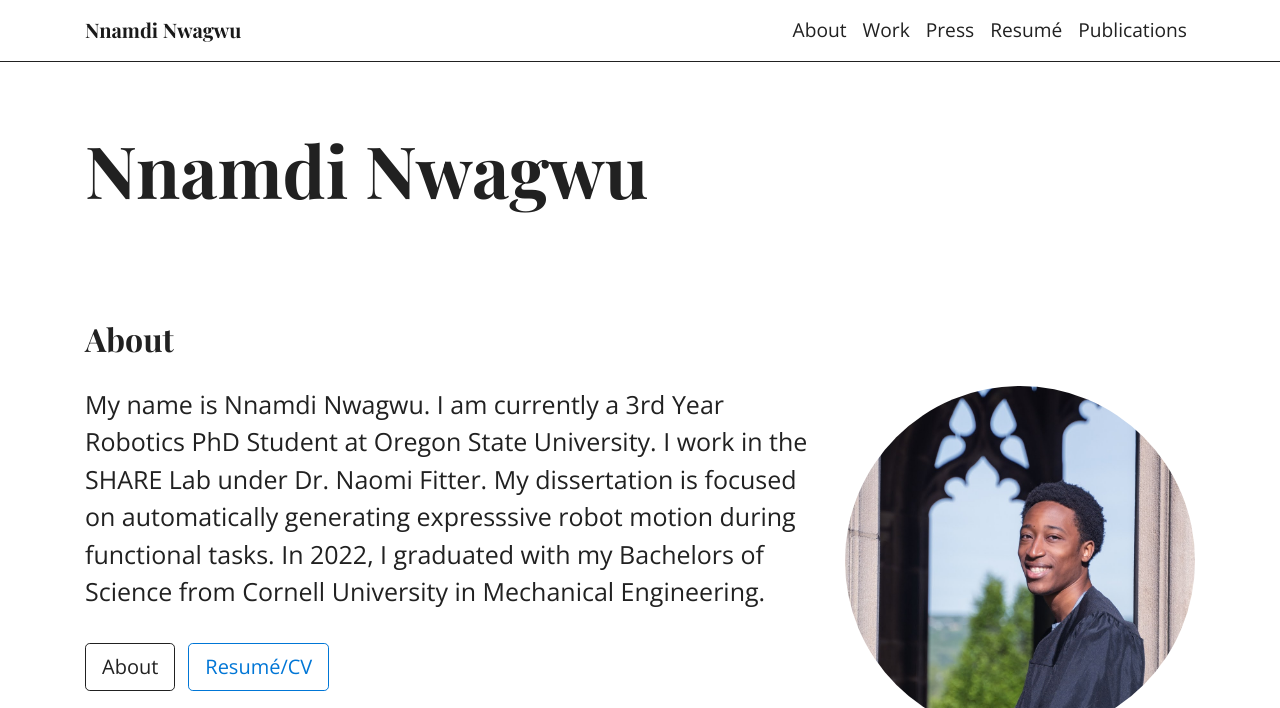
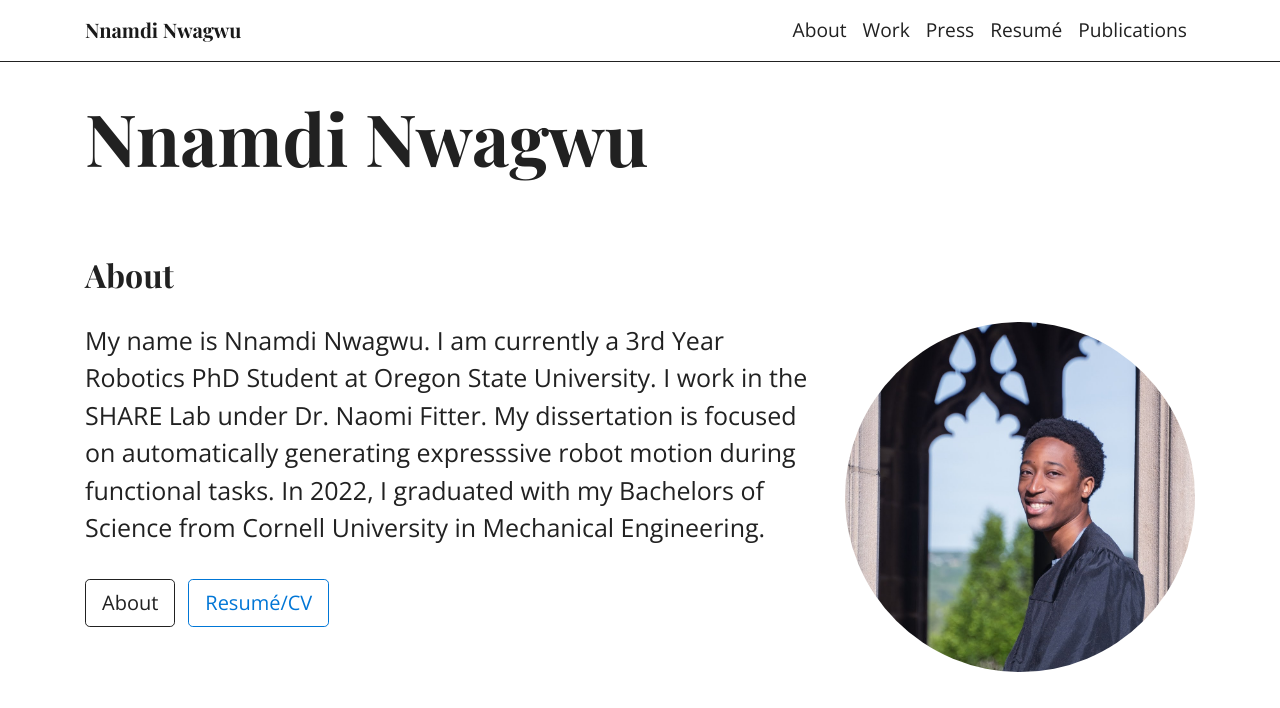
Before and after one commit to nnamd/nnamd.github.io, a Jekyll site: the page built from _pages/index.md, in a window 1280 px wide. Shown: the top 708 px of the page. Built offline with Jekyll 4.4.1, drawn with Linux system fonts in a browser that asks for light colours; grey boxes are pictures that could not be loaded.

Commit message:
Update jumbotron.html

```diff
--- a/_includes/jumbotron.html
+++ b/_includes/jumbotron.html
@@ -1,5 +1,5 @@
 {% if page.layout == "home" %}
-<div class="jumbotron">
+<div class="jumbotron py-3 mb-0">
     <div class="container">
         <div class="row">
             <div class="col-sm-10">
@@ -12,7 +12,7 @@
     </div>
 </div>
 {% else %}
-<div class="jumbotron">
+<div class="jumbotron py-3 mb-0">
     <div class="container">
         <div class="row">
             <div class="col-sm-9">
```
